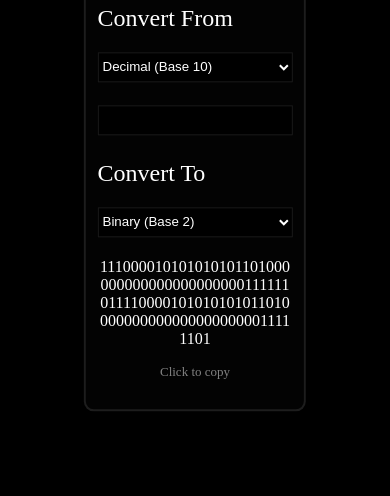
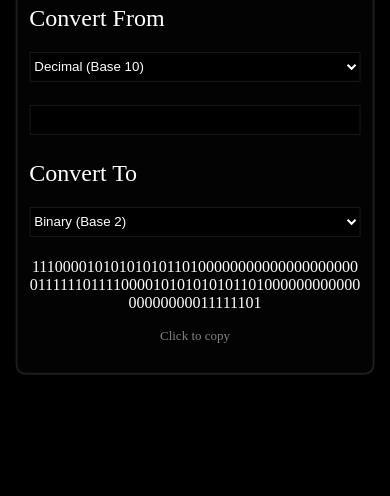
Before and after one commit to Harshil-0707/base-converter, a plain HTML site: page index.html in a window 390 px wide. Shown: the part 270-766 px from the top of the page. Drawn offline with Linux system fonts and the light colour scheme.

Commit message:
style change

```diff
--- a/assets/style/main.css
+++ b/assets/style/main.css
@@ -12,6 +12,12 @@ body {
     padding: 2vh 3vw 2vh 3vw;
     border-radius: 10px;
     border: rgba(255, 255, 255, 0.1) 2px solid;
+    width: 50vw;
+}
+@media screen and (orientation: portrait) {
+    #main {
+        width: 85vw;
+    }
 }
 h1 {
     margin: 0;
@@ -25,7 +31,7 @@ h2 {
 #from-to {
     display: grid;
 }
-@media only screen and (min-width: 768px) {
+@media screen and (orientation: landscape) {
     #from-to {
         grid-template-columns: auto auto;
         text-align: center;
@@ -57,13 +63,13 @@ h2 {
 }
 
 #out-parent {
-    max-width: 20vw;
+    width: 20vw;
     text-align: left;
     cursor: pointer;
 }
-@media only screen and (max-width: 768px) {
+@media screen and (orientation: portrait) {
     #out-parent {
-        max-width: 50vw;
+        width: 85vw;
         text-align: center;
     }
 }
```
